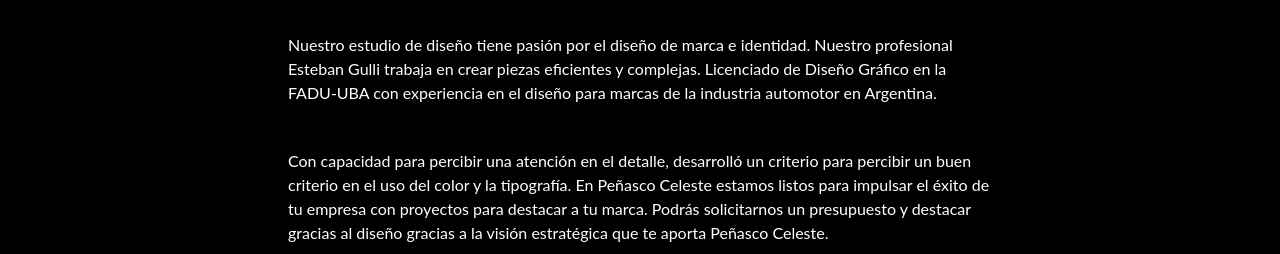
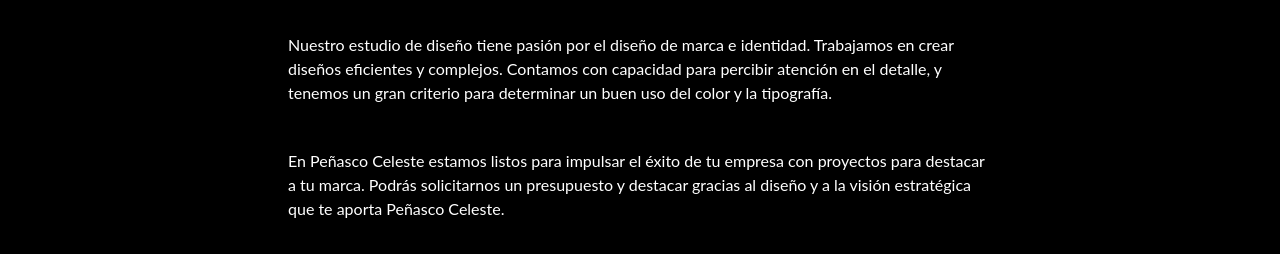
Before and after one commit to EstebanGulli/Portfolio-DG, a website: page pages/Estudio.html in a window 1280 px wide. Shown: the part 545-799 px from the top of the page. Drawn offline with nearby package versions, Linux system fonts and the light colour scheme.

Commit message:
ajustetexto01

```diff
--- a/pages/Estudio.html
+++ b/pages/Estudio.html
@@ -72,13 +72,12 @@
         </section>
     <section class="servicios__cajatexto">
         <h2>Conoce el lado creativo detrás de Peñasco Celeste</h2>
-        <p>Nuestro estudio de diseño tiene pasión por el diseño de marca e identidad. Nuestro profesional Esteban
-            Gulli trabaja en crear piezas eficientes y complejas. Licenciado de Diseño Gráfico en la FADU-UBA con
-            experiencia en el diseño para marcas de la industria automotor en Argentina.</p>
-        <p>Con capacidad para percibir una atención en el detalle, desarrolló un criterio para percibir un buen
-            criterio en el uso del color y la tipografía. En Peñasco Celeste estamos listos para impulsar el éxito
+        <p>Nuestro estudio de diseño tiene pasión por el diseño de marca e identidad. Trabajamos en crear diseños
+            eficientes y complejos. Contamos con capacidad para percibir atención en el detalle, y tenemos un gran criterio para determinar un buen
+            uso del color y la tipografía.</p>
+        <p>En Peñasco Celeste estamos listos para impulsar el éxito
             de tu empresa con proyectos para destacar a tu marca. Podrás solicitarnos un presupuesto y destacar
-            gracias al diseño gracias a la visión estratégica que te aporta Peñasco Celeste.</p>
+            gracias al diseño y a la visión estratégica que te aporta Peñasco Celeste.</p>
     </section>
     </main>
     <footer>
```
